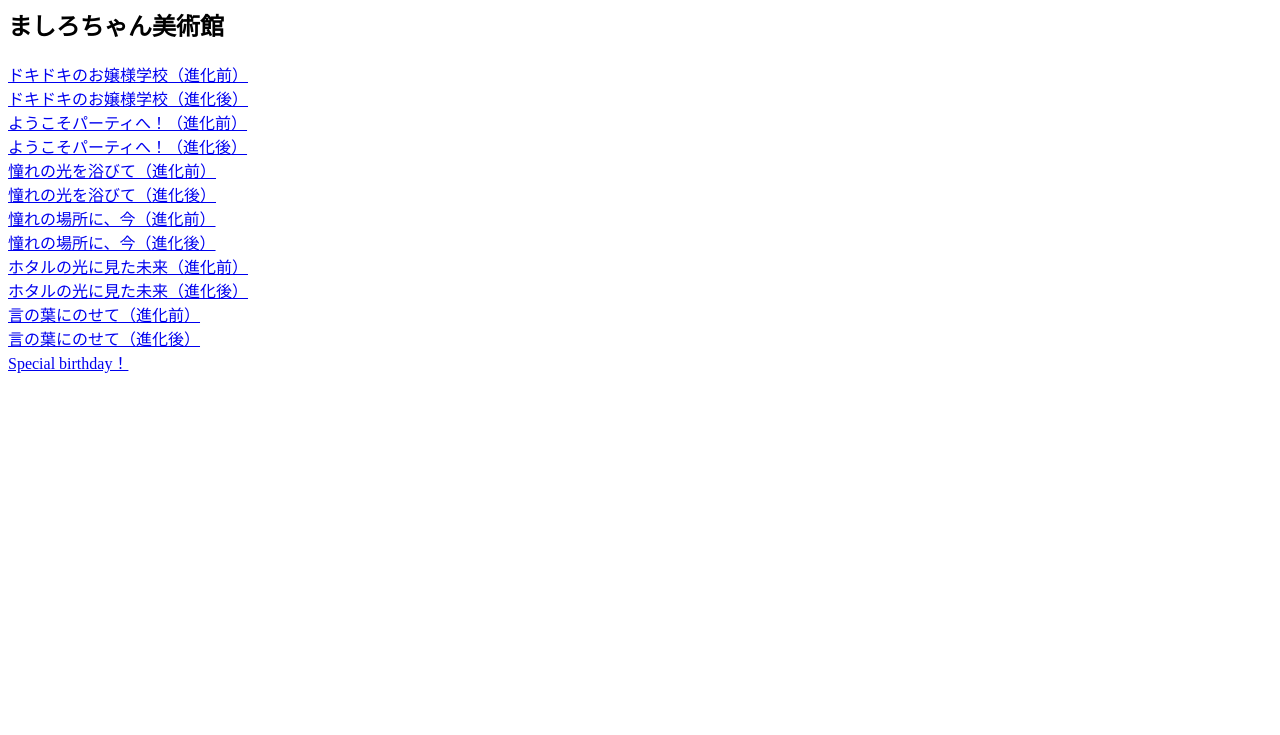
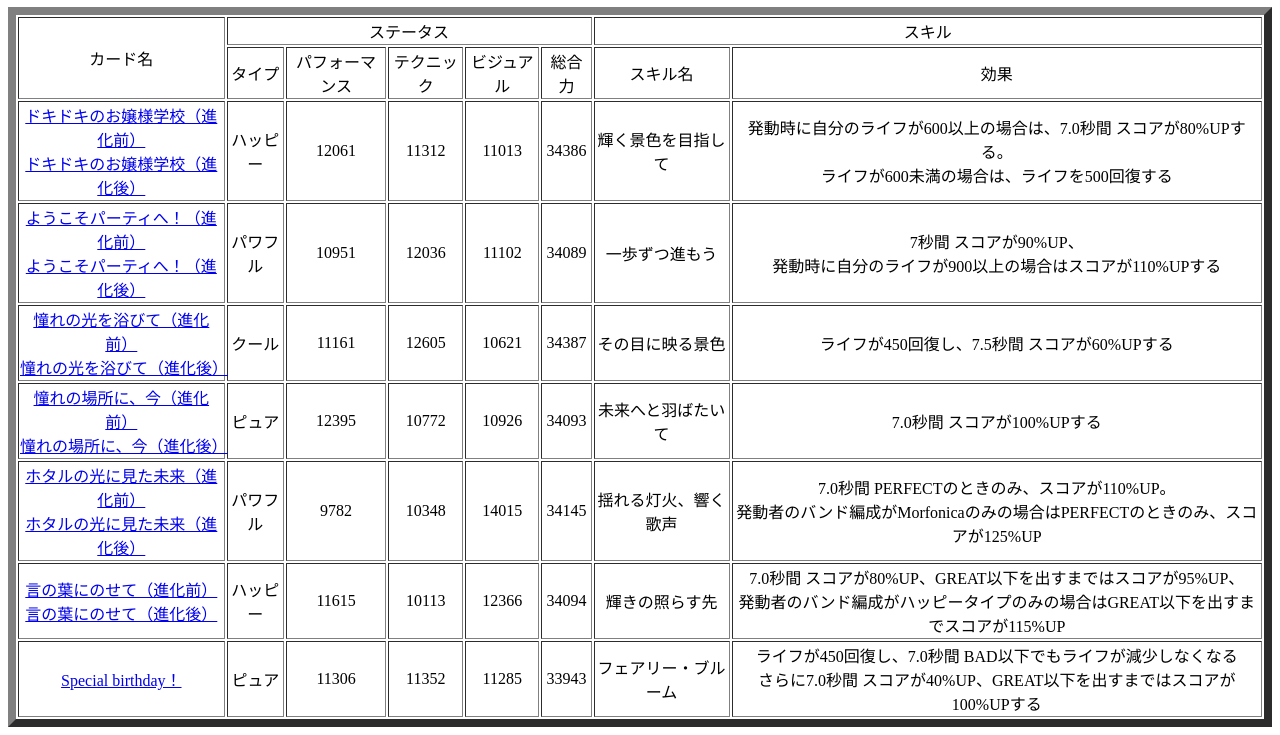
Before and after one commit to sanasakuno/development, a plain HTML site: page webapp/index.html in a window 1280 px wide. Shown: the part 68-803 px from the top of the page. Drawn offline with Linux system fonts and the light colour scheme.

Commit message:
トップページ修正

```diff
--- /dev/null
+++ b/css/topPage.css
@@ -0,0 +1,3 @@
+td {
+	text-align: center;
+}
--- a/webapp/index.html
+++ b/webapp/index.html
@@ -1,47 +1,133 @@
 <html>
 	<head>
+		<link rel="stylesheet" href="/css/topPage.css">
 	</head>
 	<body>
-		<h1>トップページ</h1>
-		<h2>ましろちゃん美術館</h2>
-		<div>
-			<a href="../image/BangDream/mashiro1.png">ドキドキのお嬢様学校（進化前）</a>
-		</div>
-		<div>
-			<a href="../image/BangDream/mashiro2.png">ドキドキのお嬢様学校（進化後）</a>
-		</div>
-		<div>
-			<a href="../image/BangDream/mashiro3.png">ようこそパーティへ！（進化前）</a>
-		</div>
-		<div>
-			<a href="../image/BangDream/mashiro4.png">ようこそパーティへ！（進化後）</a>
-		</div>
-		<div>
-			<a href="../image/BangDream/mashiro5.png">憧れの光を浴びて（進化前）</a>
-		</div>
-		<div>
-			<a href="../image/BangDream/mashiro6.png">憧れの光を浴びて（進化後）</a>
-		</div>
-		<div>
-			<a href="../image/BangDream/mashiro7.png">憧れの場所に、今（進化前）</a>
-		</div>
-		<div>
-			<a href="../image/BangDream/mashiro8.png">憧れの場所に、今（進化後）</a>
-		</div>
-		<div>
-			<a href="../image/BangDream/mashiro9.png">ホタルの光に見た未来（進化前）</a>
-		</div>
-		<div>
-			<a href="../image/BangDream/mashiro10.png">ホタルの光に見た未来（進化後）</a>
-		</div>
-		<div>
-			<a href="../image/BangDream/mashiro11.png">言の葉にのせて（進化前）</a>
-		</div>
-		<div>
-			<a href="../image/BangDream/mashiro12.png">言の葉にのせて（進化後）</a>
-		</div>
-		<div>
-			<a href="../image/BangDream/mashiro13.png">Special birthday！</a>
-		</div>
+		<h1>ましろちゃん美術館</h1>
+		<table border="8">
+			<tr>
+				<td rowspan="2">カード名</td>
+				<td colspan="5">ステータス</td>
+				<td colspan="2">スキル</td>
+			</tr>
+			<tr>
+				<td>タイプ</td>
+				<td>パフォーマンス</td>
+				<td>テクニック</td>
+				<td>ビジュアル</td>
+				<td>総合力</td>
+				<td>スキル名</td>
+				<td>効果</td>
+			</tr>
+			<tr>
+				<td>
+					<a href="/image/BangDream/mashiro1.png">ドキドキのお嬢様学校（進化前）</a><br>
+					<a href="/image/BangDream/mashiro2.png">ドキドキのお嬢様学校（進化後）</a>
+				</td>
+				<td>ハッピー</td>
+				<td>12061</td>
+				<td>11312</td>
+				<td>11013</td>
+				<td>34386</td>
+				<td>輝く景色を目指して</td>
+				<td>
+					発動時に自分のライフが600以上の場合は、7.0秒間 スコアが80%UPする。<br>
+					ライフが600未満の場合は、ライフを500回復する
+				</td>
+			</tr>
+			<tr>
+				<td>
+					<a href="/image/BangDream/mashiro3.png">ようこそパーティへ！（進化前）</a><br>
+					<a href="/image/BangDream/mashiro4.png">ようこそパーティへ！（進化後）</a>
+				</td>
+				<td>パワフル</td>
+				<td>10951</td>
+				<td>12036</td>
+				<td>11102</td>
+				<td>34089</td>
+				<td>一歩ずつ進もう</td>
+				<td>
+					7秒間 スコアが90%UP、<br>
+					発動時に自分のライフが900以上の場合はスコアが110%UPする
+				</td>
+			</tr>
+			<tr>
+				<td>
+					<a href="/image/BangDream/mashiro5.png">憧れの光を浴びて（進化前）</a><br>
+					<a href="/image/BangDream/mashiro6.png">憧れの光を浴びて（進化後）</a>
+				</td>
+				<td>クール</td>
+				<td>11161</td>
+				<td>12605</td>
+				<td>10621</td>
+				<td>34387</td>
+				<td>その目に映る景色</td>
+				<td>
+					ライフが450回復し、7.5秒間 スコアが60%UPする
+				</td>
+			</tr>
+			<tr>
+				<td>
+					<a href="/image/BangDream/mashiro7.png">憧れの場所に、今（進化前）</a><br>
+					<a href="/image/BangDream/mashiro8.png">憧れの場所に、今（進化後）</a>
+				</td>
+				<td>ピュア</td>
+				<td>12395</td>
+				<td>10772</td>
+				<td>10926</td>
+				<td>34093</td>
+				<td>未来へと羽ばたいて</td>
+				<td>
+					7.0秒間 スコアが100%UPする
+				</td>
+			</tr>
+			<tr>
+				<td>
+					<a href="/image/BangDream/mashiro9.png">ホタルの光に見た未来（進化前）</a><br>
+					<a href="/image/BangDream/mashiro10.png">ホタルの光に見た未来（進化後）</a>
+				</td>
+				<td>パワフル</td>
+				<td>9782</td>
+				<td>10348</td>
+				<td>14015</td>
+				<td>34145</td>
+				<td>揺れる灯火、響く歌声</td>
+				<td>
+					7.0秒間 PERFECTのときのみ、スコアが110%UP。<br>
+					発動者のバンド編成がMorfonicaのみの場合はPERFECTのときのみ、スコアが125%UP
+				</td>
+			</tr>
+			<tr>
+				<td>
+					<a href="/image/BangDream/mashiro11.png">言の葉にのせて（進化前）</a><br>
+					<a href="/image/BangDream/mashiro12.png">言の葉にのせて（進化後）</a>
+				</td>
+				<td>ハッピー</td>
+				<td>11615</td>
+				<td>10113</td>
+				<td>12366</td>
+				<td>34094</td>
+				<td>輝きの照らす先</td>
+				<td>
+					7.0秒間 スコアが80%UP、GREAT以下を出すまではスコアが95%UP、<br>
+					発動者のバンド編成がハッピータイプのみの場合はGREAT以下を出すまでスコアが115%UP
+				</td>
+			</tr>
+			<tr>
+				<td>
+					<a href="/image/BangDream/mashiro13.png">Special birthday！</a>
+				</td>
+				<td>ピュア</td>
+				<td>11306</td>
+				<td>11352</td>
+				<td>11285</td>
+				<td>33943</td>
+				<td>フェアリー・ブルーム</td>
+				<td>
+					ライフが450回復し、7.0秒間 BAD以下でもライフが減少しなくなる<br>
+					さらに7.0秒間 スコアが40%UP、GREAT以下を出すまではスコアが100%UPする
+				</td>
+			</tr>
+		</table>
 	</body>
 </html>
```
Also changed, not shown: 1 other file.
